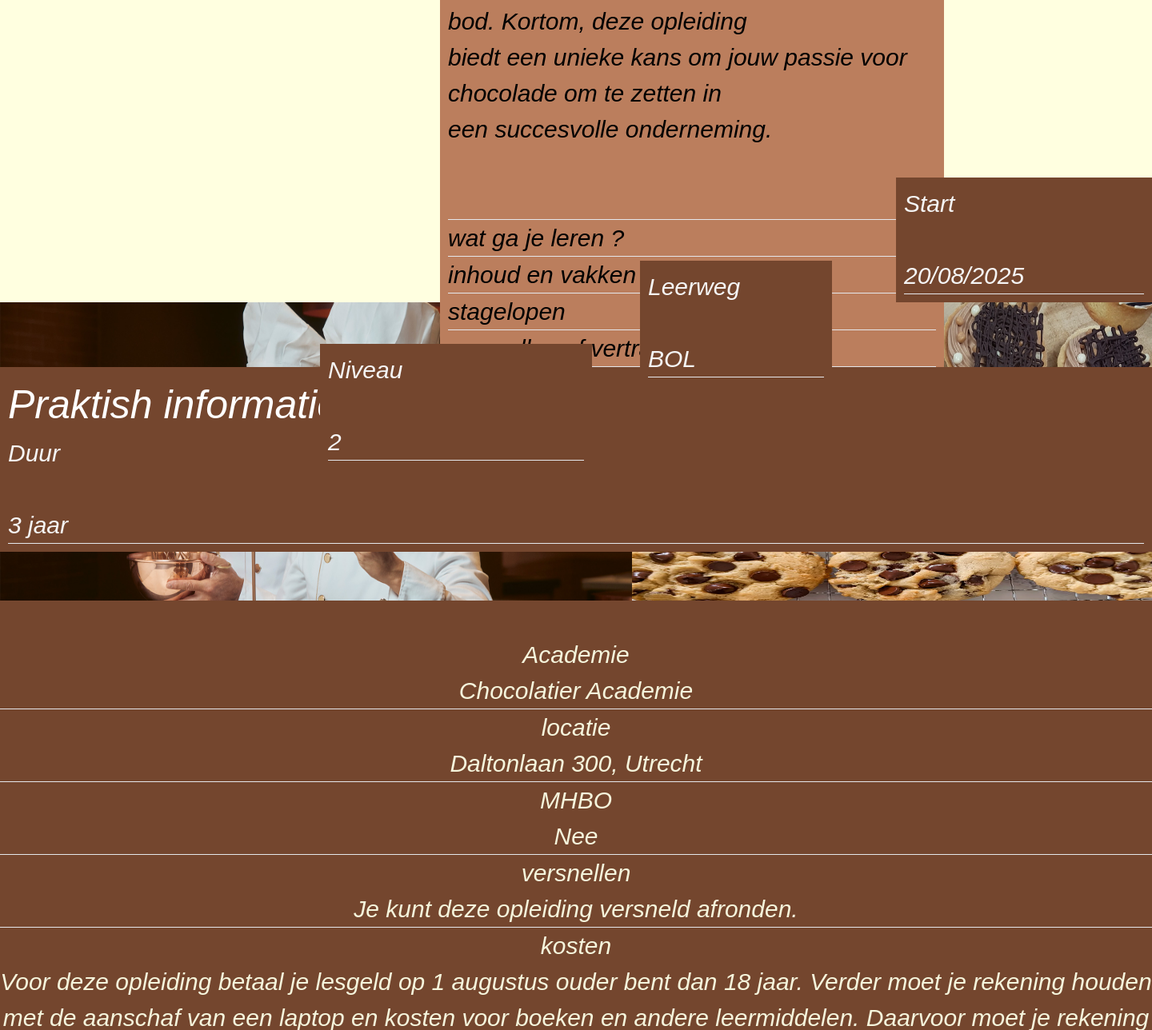
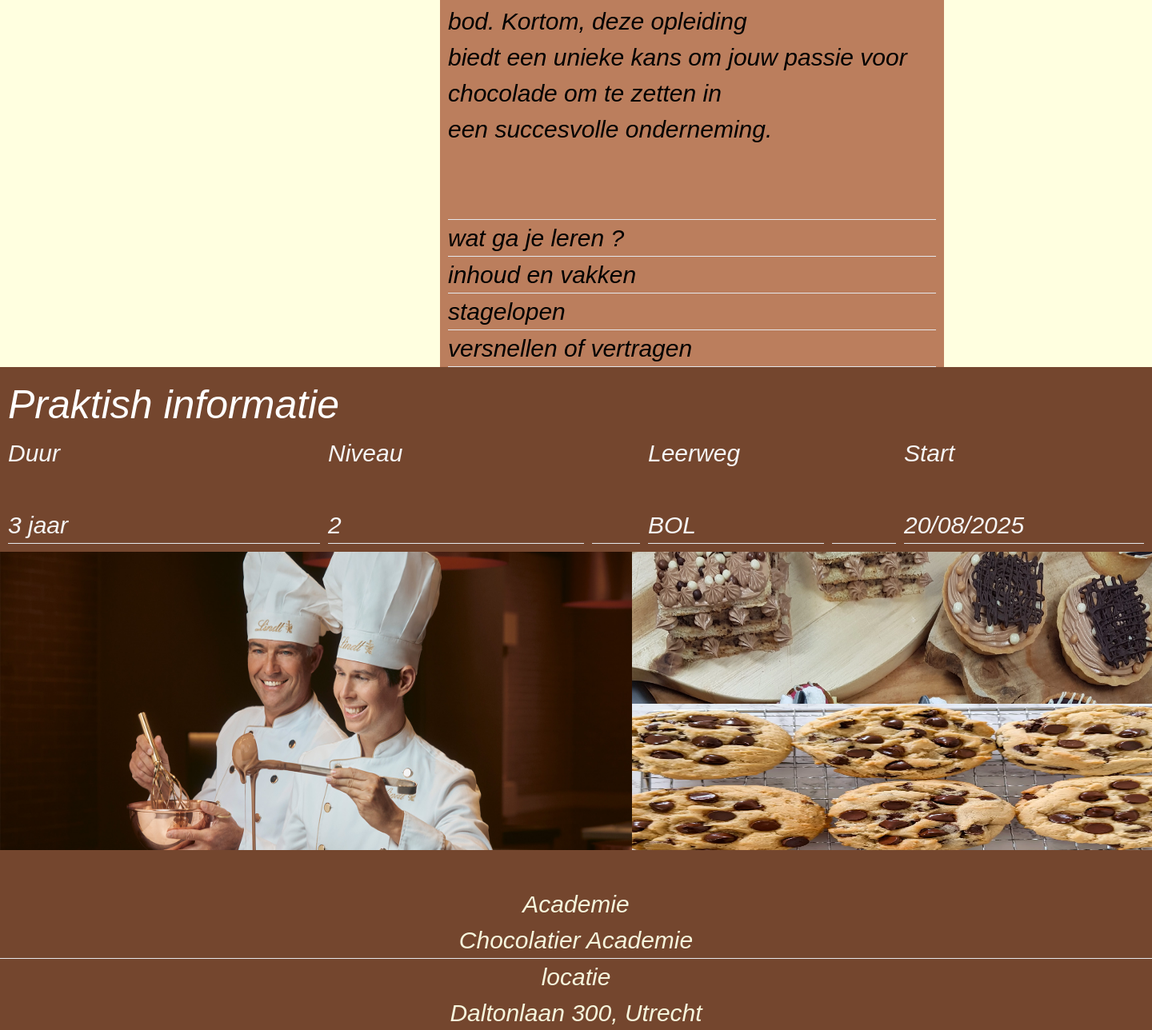
Before and after one commit to ZicoBacker/Chocolatier, a PHP site: page /Academie in a window 1440 px wide; the page is wider, and only the part inside the window is pictured. Shown: the part 1688-2976 px from the top of that part at 80% size. Run offline with PHP 8.4, Linux system fonts and the light colour scheme; style sheets or scripts are compiled from the project's sources; some libraries are stand-ins or nearby versions.

Commit message:
aanpassing aan ashutosh pagina

```diff
--- /dev/null
+++ b/public/css/aboutus.css
@@ -0,0 +1,3 @@
+
+
+/*# sourceMappingURL=aboutus.css.map */
--- a/public/css/academie.css
+++ b/public/css/academie.css
@@ -30,7 +30,7 @@
   font-style: italic;
   font-size: 30px;
   padding: 10px;
-  margin-top: -260px;
+  margin-top: -156px;
   background-color: #74462E;
   text-align: left;
   margin-right: 700px;
@@ -43,7 +43,7 @@
   font-style: italic;
   font-size: 30px;
   padding: 10px;
-  margin-top: -260px;
+  margin-top: -156px;
   background-color: #74462E;
   text-align: left;
   margin-right: 400px;
@@ -56,7 +56,7 @@
   font-style: italic;
   font-size: 30px;
   padding: 10px;
-  margin-top: -260px;
+  margin-top: -156px;
   background-color: #74462E;
   text-align: left;
   margin-right: 0px;
```
Also changed, not shown: 1 other file.
